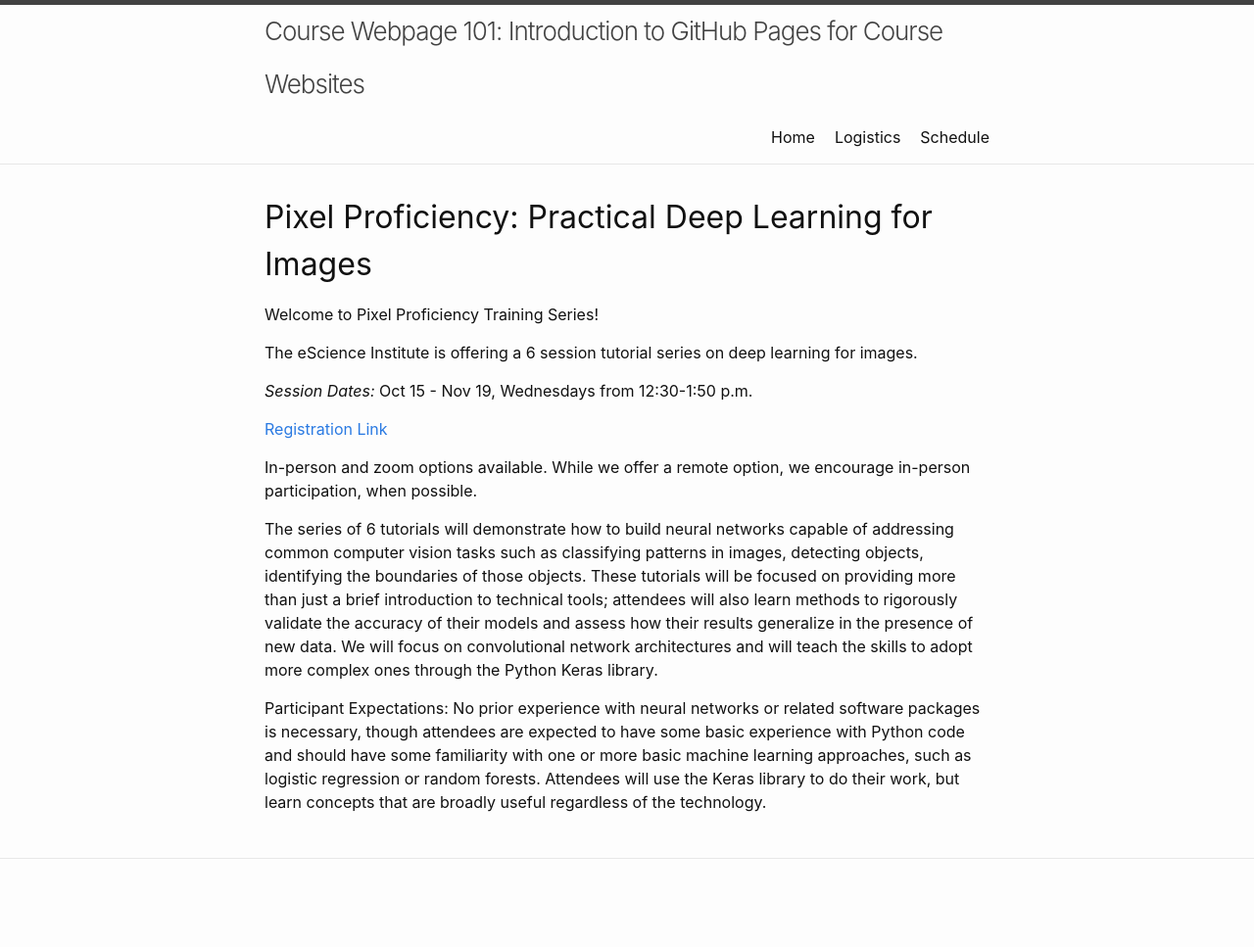
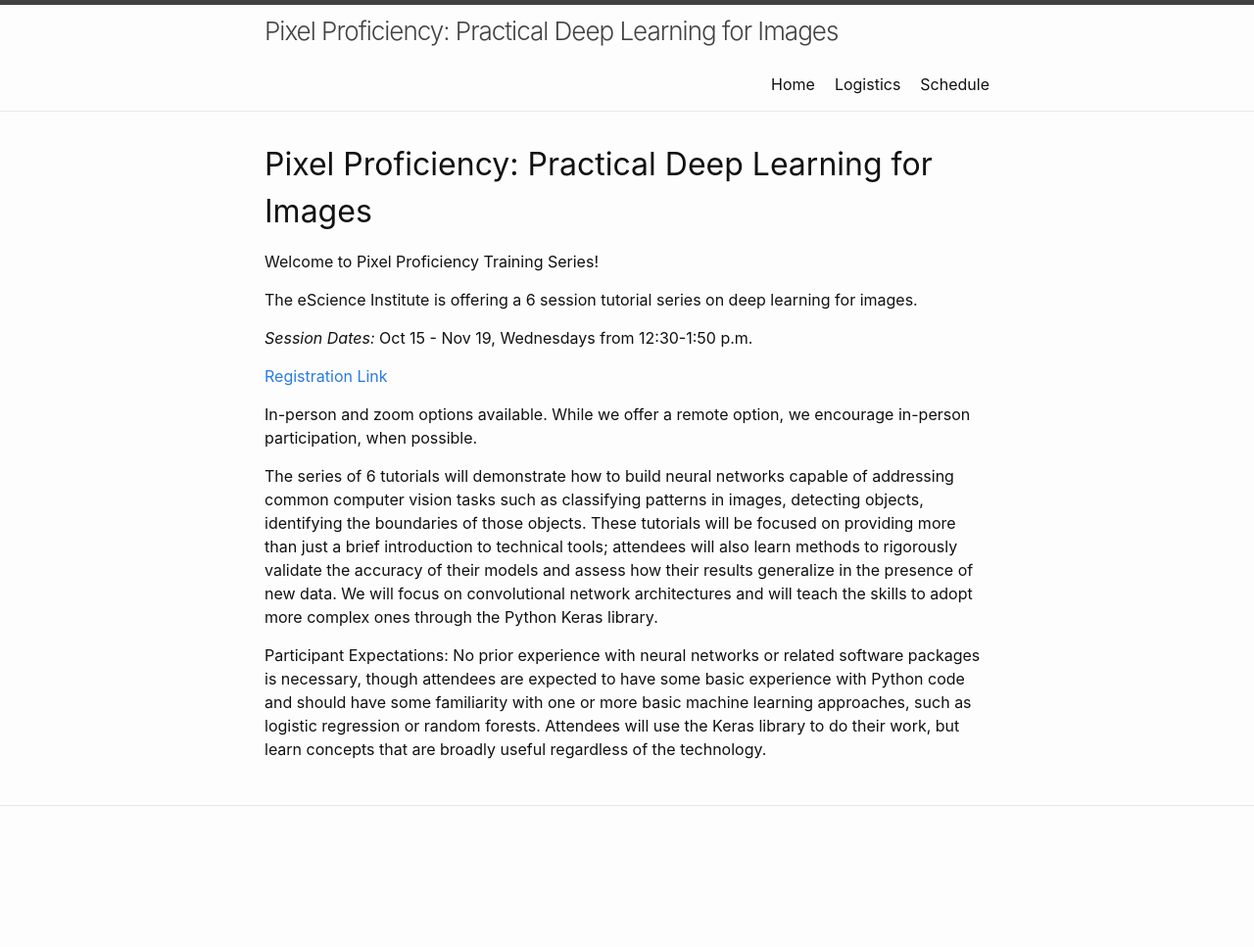
Before and after one commit to valentina-s/pixel-proficiency, a Jekyll site: the page built from index.md, in a window 1280 px wide. Shown: the whole page at 98% size. Built offline with Jekyll 4.4.1, drawn with Linux system fonts in a browser that asks for light colours; after the commit the page ends 913 px from its top, so only the background shows below that.

Commit message:
adding title

```diff
--- a/_config.yml
+++ b/_config.yml
@@ -1,4 +1,4 @@
-title: "Course Webpage 101: Introduction to GitHub Pages for Course Websites"
+title: "Pixel Proficiency: Practical Deep Learning for Images"
 author:
   #name: GitHub User
   #email: your-email@domain.com
@@ -50,9 +50,6 @@ header_pages:
  - index.md
  - logistics.md
  - schedule.md
- - homework.md
- - office-hours.md
- - resources.md
 
 # Build settings
 theme: minima
```
